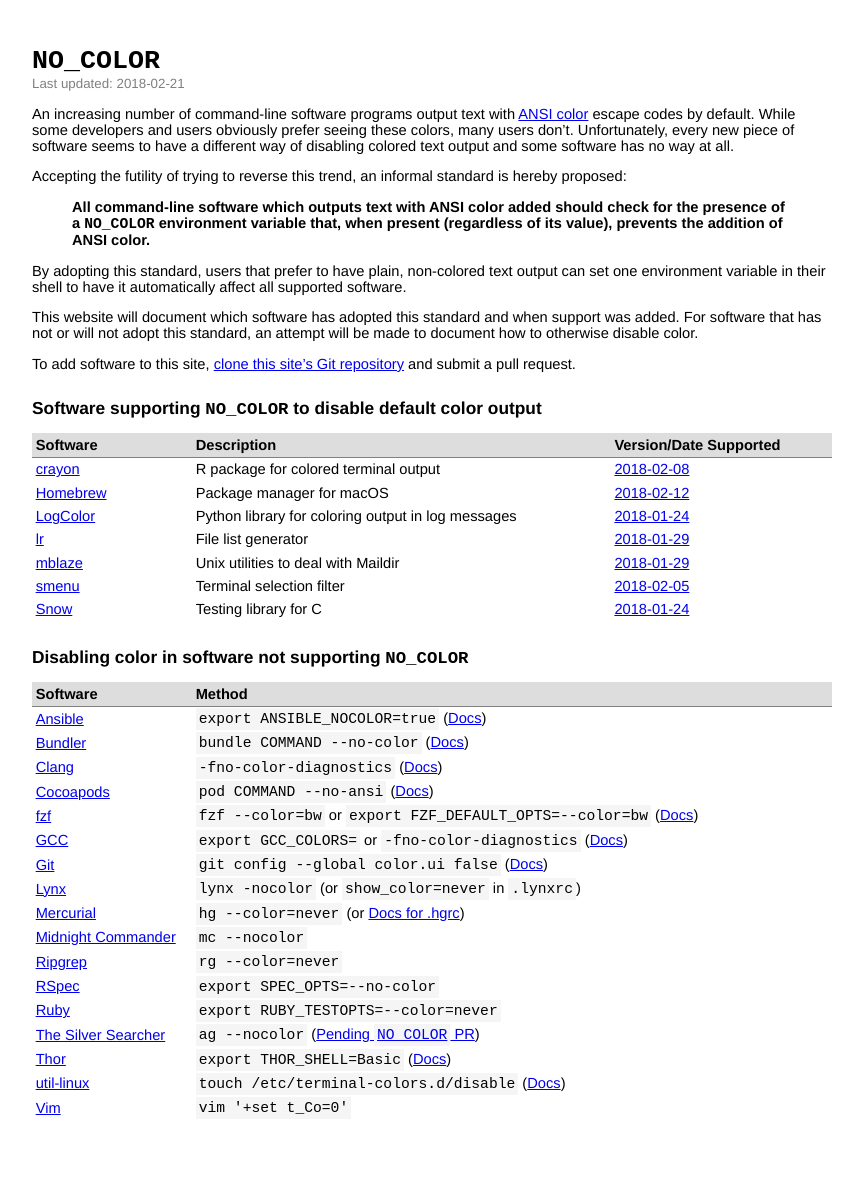
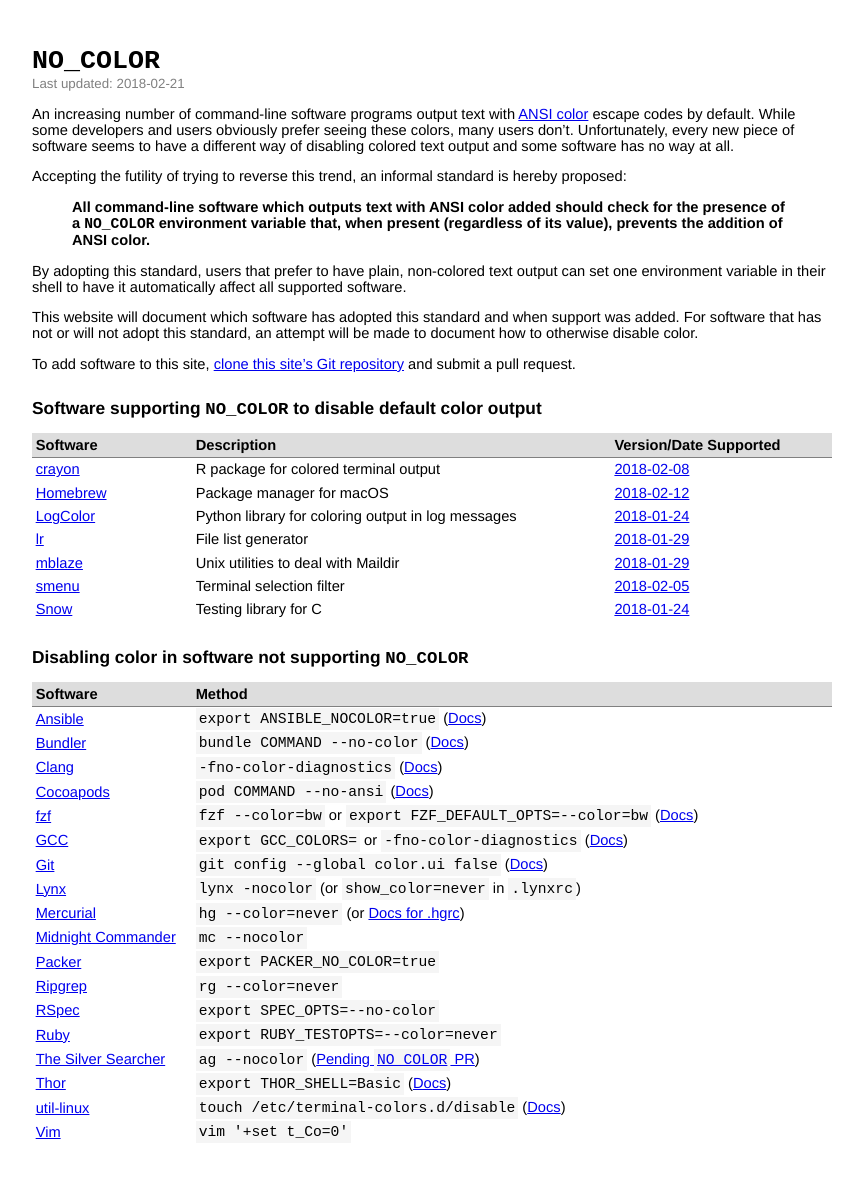
Before and after one commit to jcs/no_color, a Jekyll site: the page built from index.md, in a window 1280 px wide. Shown: the whole page, without its empty margins (208-1071 px from the left). Built offline with Jekyll 4.4.1, drawn with Linux system fonts in a browser that asks for light colours; our own code applies the rules of GitHub Pages for plain Markdown files; before the commit the page ends 1164 px from its top, so only the background shows below that.

Commit message:
add Packer

```diff
--- a/index.md
+++ b/index.md
@@ -60,6 +60,7 @@ and submit a pull request.
 | [Lynx](http://lynx.browser.org/) | `lynx -nocolor` (or `show_color=never` in `.lynxrc`) |
 | [Mercurial](https://www.mercurial-scm.org/) | `hg --color=never` (or [Docs for .hgrc](https://www.mercurial-scm.org/wiki/ColorExtension)) |
 | [Midnight Commander](https://midnight-commander.org/) | `mc --nocolor` |
+| [Packer](https://www.packer.io/) | `export PACKER_NO_COLOR=true`
 | [Ripgrep](https://github.com/BurntSushi/ripgrep) | `rg --color=never` |
 | [RSpec](http://rspec.info/) | `export SPEC_OPTS=--no-color` |
 | [Ruby](https://www.ruby-lang.org/) | `export RUBY_TESTOPTS=--color=never` |
```
